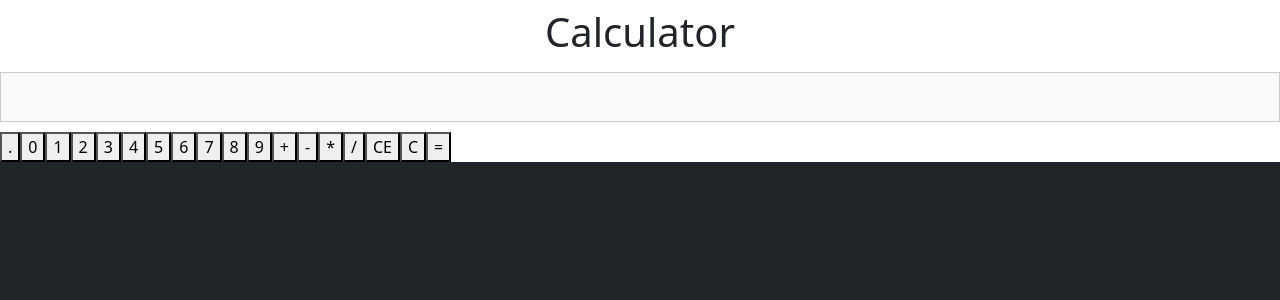
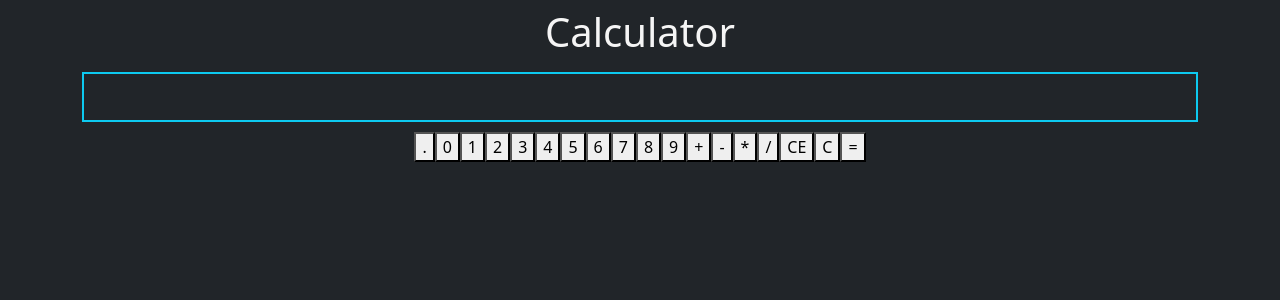
Before and after one commit to Gabriel-QnS/calculator, a React (Create React App) app: page / in a window 1280 px wide. Shown: the top 300 px of the page. Built offline with nearby package versions, Linux system fonts and the light colour scheme.

Commit message:
Aspect: imported modular footer/header made display look slightly less worse

```diff
--- a/src/App.js
+++ b/src/App.js
@@ -1,6 +1,7 @@
 import './App.scss';
 import './calculator.js'
 import { Calculator } from './calculator.js';
+import Footer from './Footer';
 
 function App() {
   return (
--- a/src/App.scss
+++ b/src/App.scss
@@ -1,6 +1,21 @@
 @import '../node_modules/bootstrap/scss/bootstrap.scss';
 
-html{
+html, body{
+    background-color: $gray-900;
+    color: whitesmoke;
+};
+
+.display {
+    // Add styles to ensure the display area is visible and styled correctly
+    font-size: 2em;
+    padding: 10px;
+    border: 1px solid #ccc;
+    margin-bottom: 10px;
+    min-height: 50px;
+    text-align: right;
+};
+
+.App{
     background-color: $gray-900;
     color: whitesmoke;
 }
--- a/src/calculator.js
+++ b/src/calculator.js
@@ -1,4 +1,3 @@
-import './calculator.scss';
 import { useState, useEffect } from 'react';
 import { evaluate } from 'mathjs';
 
@@ -55,7 +54,7 @@ function Calculator() {
 
 
     return (
-        <div className="calculator">
+        <div className="calculator container d-flex flex-column justify-content-center align-items-center">
             <Display result={result} expression={handleDisplay()} />
             <KeyPad functionPack={{handleJoint, handleNumbers, handleOperators, setLatestEntry, handleClear, handleClearAll, calc}} />
         </div>
@@ -96,7 +95,8 @@ function KeyPad({functionPack}) {
             }}};
 
     return (
-        <div className="calculator-keypad">
+        <div className="calculator-keypad
+        d-flex flex-wrap justify-content-center align-items-center">
             {numberButtons.map((btn, index) => {return <button
             data-key={btn}
             onClick={handleClick}
@@ -128,9 +128,13 @@ function KeyPad({functionPack}) {
 function Display({ expression, result }) {
 
     return (
-        <div className="display">
+        <div className="display container-md
+        d-flex flex-column justify-content-center align-items-center
+        border border-2 border-info">
             {expression}
-            {result && <div className="result">{result}</div>}
+            {result && <div className="result
+            container-fluid text-center
+            border-top border-2 border-info">{result}</div>}
         </div>
     );
 };
--- a/src/calculator.scss
+++ /dev/null
@@ -1,10 +0,0 @@
-.display {
-    // Add styles to ensure the display area is visible and styled correctly
-    font-size: 2em;
-    padding: 10px;
-    border: 1px solid #ccc;
-    margin-bottom: 10px;
-    min-height: 50px;
-    text-align: right;
-    background-color: #f9f9f9;
-}
```
Also changed, not shown: src/headerfooter.js (added, +21 -0 lines).
